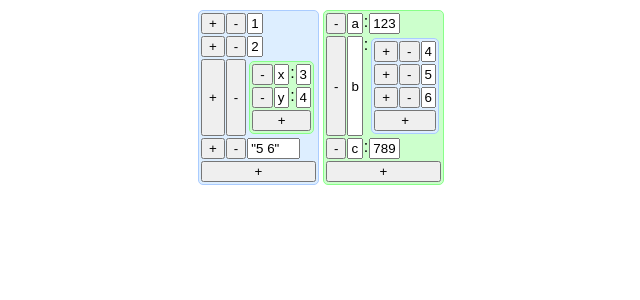
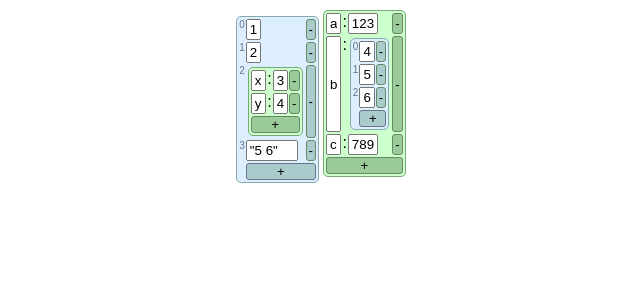
Before and after one commit to d-cook/react-code, a React (Create React App) app: page / in a window 1280 px wide. Shown: the top 300 px of the page, without its empty margins (319-959 px from the left). Built offline with nearby package versions, Linux system fonts and the light colour scheme.

Commit message:
Adjusted styles

```diff
--- a/src/ListView.js
+++ b/src/ListView.js
@@ -35,7 +35,7 @@ export default function ListView({ initValue, onValueUpdated }) {
         gridTemplateColumns: "min-content min-content min-content",
         rowGap: "2px",
         columnGap: "1px",
-        border: "1px solid #acf",
+        border: "1px solid #8aa",
         backgroundColor: "#def",
         borderRadius: "5px",
         padding: "2px",
@@ -44,18 +44,41 @@ export default function ListView({ initValue, onValueUpdated }) {
     >
       {items.map(({ value, key }, i) => (
         <>
-          <button onClick={() => addItem(i)}>+</button>
-          <button onClick={() => removeItem(i)}>-</button>
+          <span
+            style={{
+              fontSize: "10px",
+              color: "#678"
+            }}
+          >
+            {i}
+          </span>
           <DynamicView
             key={"list-" + key}
             initValue={value}
             onValueUpdated={(val) => updateItem(val, i)}
           />
+          <button
+            onClick={() => removeItem(i)}
+            style={{
+              padding: "0 2px",
+              backgroundColor: "#acc",
+              border: "1px solid #686",
+              borderRadius: "3px"
+            }}
+          >
+            -
+          </button>
         </>
       ))}
       <button
         onClick={() => addItem(items.length)}
-        style={{ gridColumn: "span 3" }}
+        style={{
+          gridColumn: "2 / span 2",
+          padding: "0",
+          backgroundColor: "#acc",
+          border: "1px solid #678",
+          borderRadius: "3px"
+        }}
       >
         +
       </button>
--- a/src/RecordView.js
+++ b/src/RecordView.js
@@ -43,7 +43,7 @@ export default function RecordView({ initValue, onValueUpdated }) {
         gridTemplateColumns: "min-content min-content min-content min-content",
         rowGap: "2px",
         columnGap: "1px",
-        border: "1px solid #8f8",
+        border: "1px solid #7a7",
         backgroundColor: "#cfc",
         borderRadius: "5px",
         padding: "2px",
@@ -52,7 +52,6 @@ export default function RecordView({ initValue, onValueUpdated }) {
     >
       {Object.entries(record).map(([key, value]) => (
         <>
-          <button onClick={() => removeEntry(key)}>-</button>
           <ValueView
             key={"record-key-" + key}
             initValue={key}
@@ -65,9 +64,29 @@ export default function RecordView({ initValue, onValueUpdated }) {
             initValue={value}
             setValue={(newVal) => setValue(key, newVal)}
           />
+          <button
+            onClick={() => removeEntry(key)}
+            style={{
+              padding: "0 2px",
+              backgroundColor: "#9c9",
+              border: "1px solid #686",
+              borderRadius: "3px"
+            }}
+          >
+            -
+          </button>
         </>
       ))}
-      <button onClick={() => addEntry()} style={{ gridColumn: "span 4" }}>
+      <button
+        onClick={() => addEntry()}
+        style={{
+          gridColumn: "span 4",
+          padding: "0",
+          backgroundColor: "#9c9",
+          border: "1px solid #686",
+          borderRadius: "3px"
+        }}
+      >
         +
       </button>
     </div>
```
